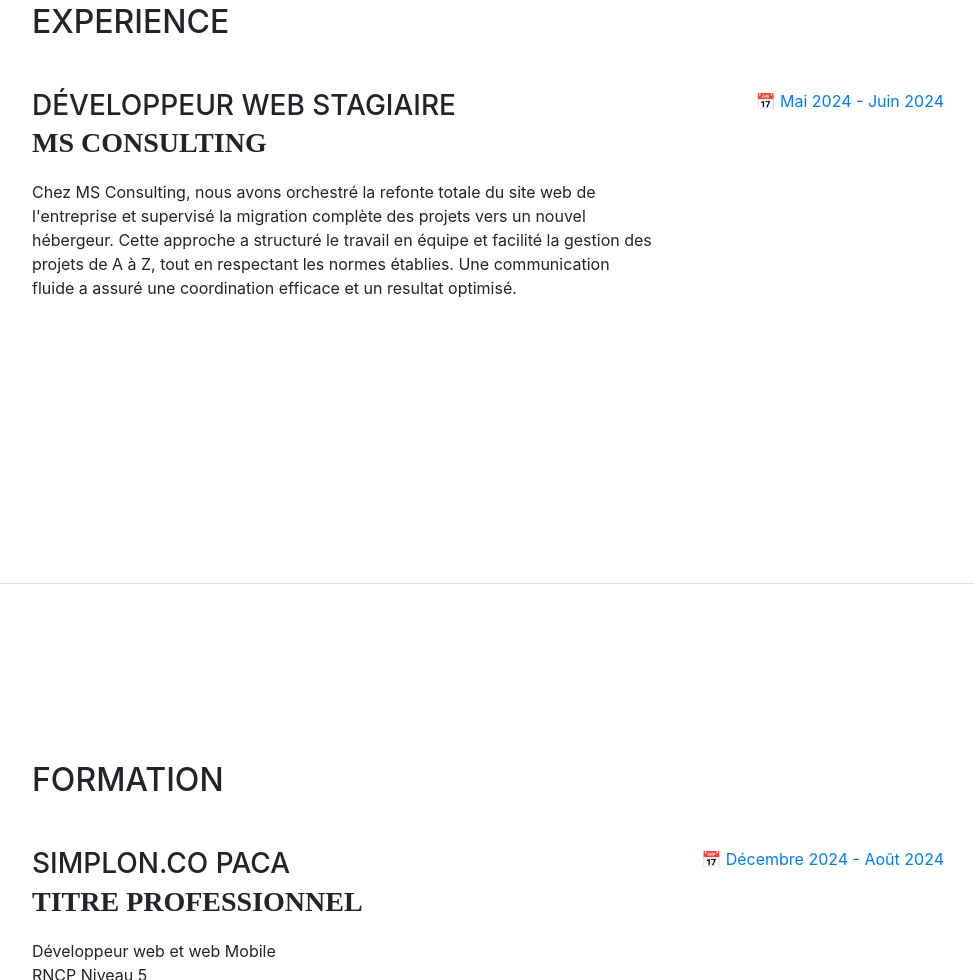
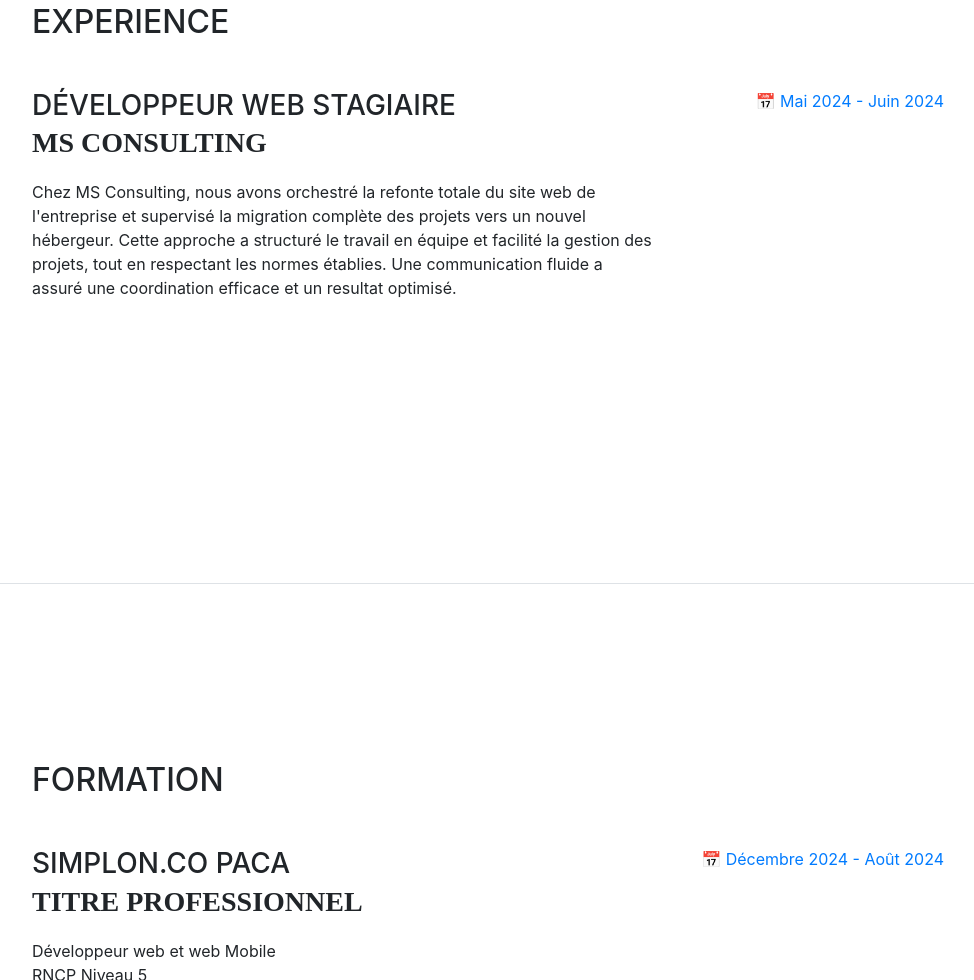
Before and after one commit to KD63799/portfolio, a website with bundled scripts: page index.html in a window 1280 px wide. Shown: the part 1016-1996 px from the top of the page, without its empty margins (288-1262 px from the left). Built offline with nearby package versions, Linux system fonts and the light colour scheme; a web font is replaced by a local one.

Commit message:
text content modifs

```diff
--- a/index.html
+++ b/index.html
@@ -176,7 +176,7 @@
                 Chez MS Consulting, nous avons orchestré la refonte totale du
                 site web de l'entreprise et supervisé la migration complète des
                 projets vers un nouvel hébergeur. Cette approche a structuré le
-                travail en équipe et facilité la gestion des projets de A à Z,
+                travail en équipe et facilité la gestion des projets,
                 tout en respectant les normes établies. Une communication fluide
                 a assuré une coordination efficace et un resultat optimisé.
               </p>
```
